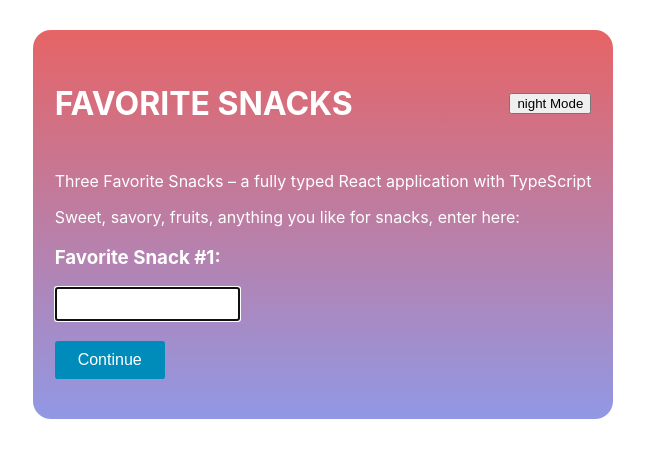
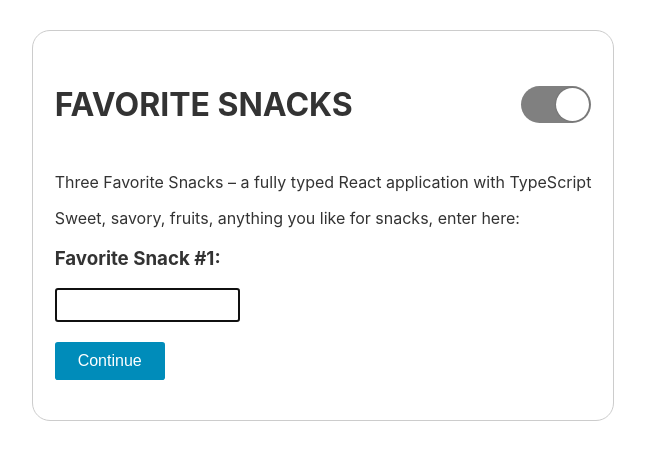
Before and after one commit to evefonwu/react-ts-snacks, a React (Create React App) app: page / in a window 1280 px wide. Shown: the top 460 px of the page, without its empty margins (317-962 px from the left). Built offline with nearby package versions, Linux system fonts and the light colour scheme.

Commit message:
Update Toggle to use Switch component

```diff
--- /dev/null
+++ b/src/Switch.tsx
@@ -0,0 +1,31 @@
+/* Source: https://upmostly.com/tutorials/build-a-react-switch-toggle-component */
+
+import './switch.css'
+
+type SwitchProps = {
+  isOn: boolean;
+  handleToggle: () => void;
+  onColor: string;
+}
+const Switch = ({ isOn, handleToggle, onColor }: SwitchProps) => {
+  return (
+    <>
+      <input
+        checked={isOn}
+        onChange={handleToggle}
+        className="react-switch-checkbox"
+        id={`react-switch-new`}
+        type="checkbox"
+      />
+      <label
+        style={{ background: onColor }}
+        className="react-switch-label"
+        htmlFor={`react-switch-new`}
+      >
+        <span className={`react-switch-button`} />
+      </label>
+    </>
+  );
+};
+
+export default Switch;
--- a/src/Toggle.tsx
+++ b/src/Toggle.tsx
@@ -1,7 +1,9 @@
 import { useState, useEffect } from 'react'
+import Switch from './Switch'
 
 const Dawn = "dawn"
 const Night = "night"
+const NightBackground = "grey"
 
 const Toggle = () => {
   const [isDawn, setIsDawn] = useState(true)
@@ -15,7 +17,7 @@ const Toggle = () => {
   }
 
   return (
-    <button onClick={handleToggle}>{isDawn ? Night : Dawn} Mode</button>
+    <Switch isOn={isDawn} handleToggle={handleToggle} onColor={NightBackground}></Switch>
   )
 }
 
--- a/src/index.css
+++ b/src/index.css
@@ -15,8 +15,8 @@ body {
 }
 
 body[data-uimode="dawn"] {
-  --mode-text: #ffffff;
-  --mode-background: linear-gradient(#e66465, #9198e5);
+  --mode-text: #333;
+  --mode-background: #ffffff;
 }
 
 body[data-uimode="night"] {
@@ -31,6 +31,7 @@ body[data-uimode="night"] {
 
 .main-content {
   border-radius: 18px;
+  border: 1px solid #ccc;
   display: flex;
   flex-wrap: wrap;
   justify-content: center;
--- /dev/null
+++ b/src/switch.css
@@ -0,0 +1,42 @@
+/* Source: https://upmostly.com/tutorials/build-a-react-switch-toggle-component */
+
+.react-switch-checkbox {
+  height: 0;
+  width: 0;
+  visibility: hidden;
+}
+
+.react-switch-label {
+  display: flex;
+  align-items: center;
+  justify-content: space-between;
+  cursor: pointer;
+  width: 70px;
+  height: 37px;
+  background: grey;
+  border-radius: 100px;
+  position: relative;
+  transition: background-color 0.2s;
+}
+
+.react-switch-label .react-switch-button {
+  content: "";
+  position: absolute;
+  top: 2px;
+  left: 2px;
+  width: 33px;
+  height: 33px;
+  border-radius: 45px;
+  transition: 0.2s;
+  background: #fff;
+  box-shadow: 0 0 2px 0 rgba(10, 10, 10, 0.29);
+}
+
+.react-switch-checkbox:checked + .react-switch-label .react-switch-button {
+  left: calc(100% - 2px);
+  transform: translateX(-100%);
+}
+
+.react-switch-label:active .react-switch-button {
+  width: 60px;
+}
```
Also changed, not shown: 1 other file (tests, documents, lock files or other folders).
